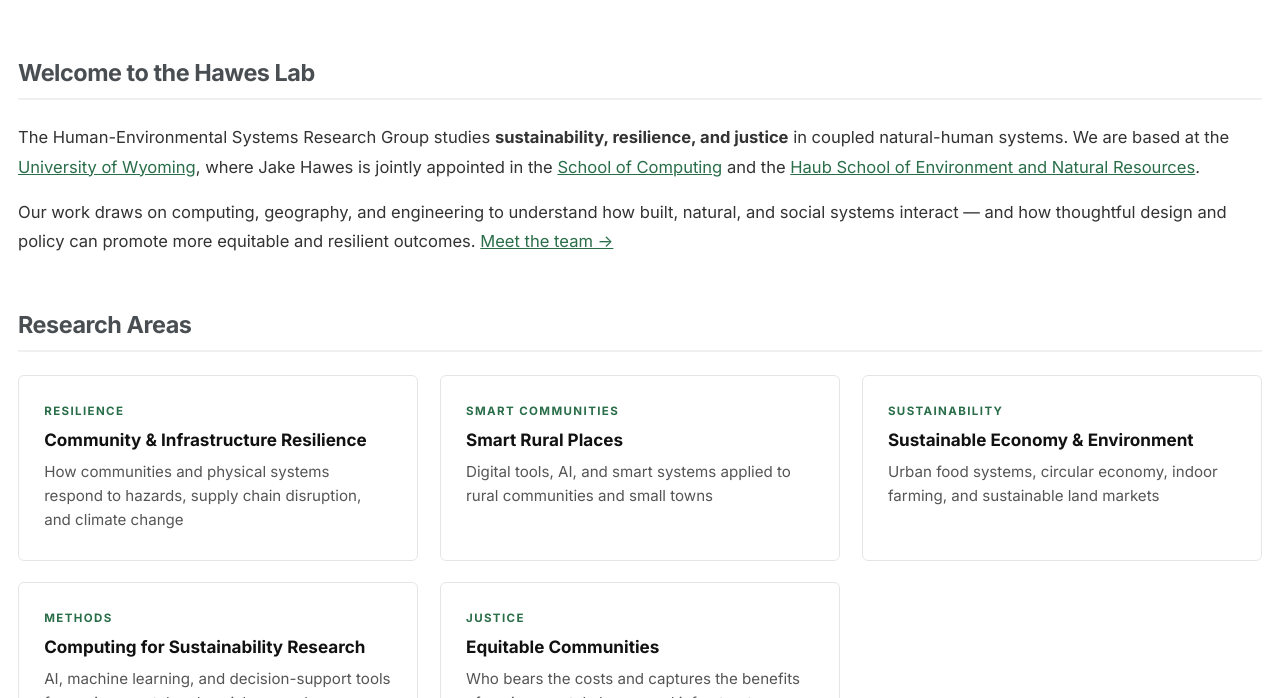
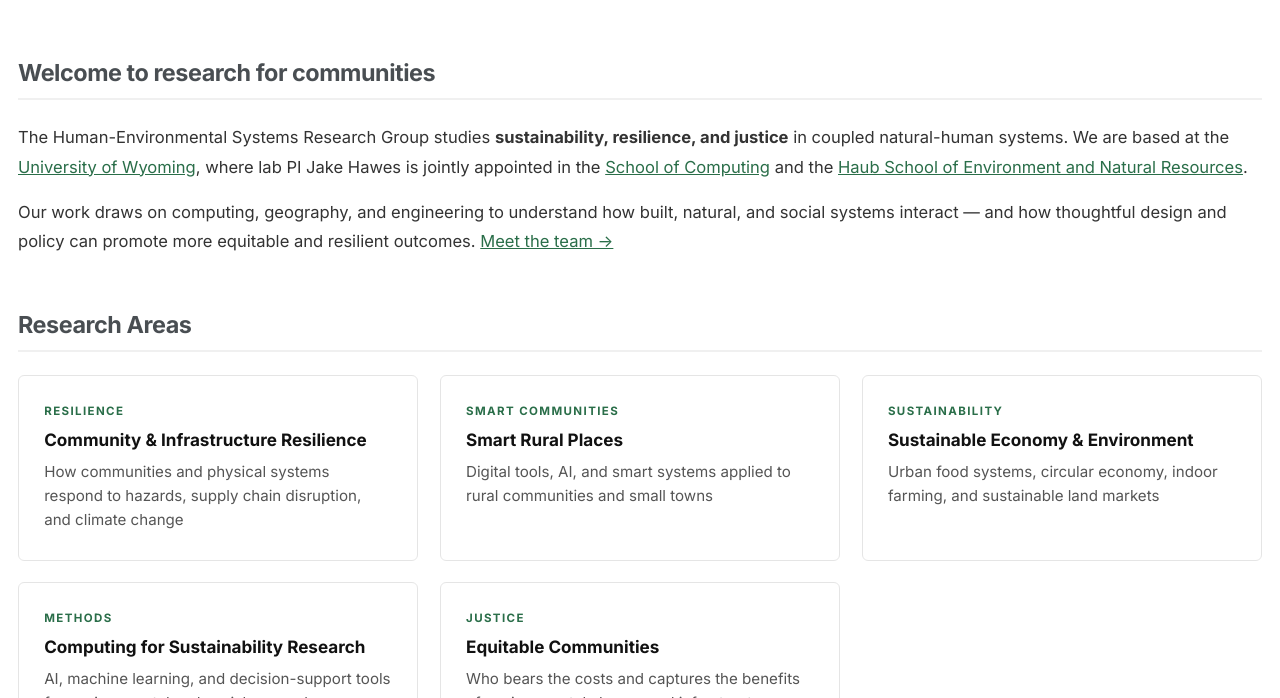
Before and after one commit to jkhawes/jkhawes.github.io, a Jekyll site: the page built from _pages/about.md, in a window 1280 px wide and 900 px high, scrolled down 702 px, cut to the strip 202-900 px from the top of the window. Built offline with Jekyll 4.4.1, drawn with Linux system fonts in a browser that asks for light colours.

```diff
--- a/_config.yml
+++ b/_config.yml
@@ -145,9 +145,9 @@ social:
 
 # Analytics
 analytics:
-  provider               :  "false" # false (default), "google", "google-universal", "google-analytics-4", "custom"
+  provider               : "google-analytics-4"
   google:
-    tracking_id          :
+    tracking_id          : "G-GR6ZDPMM7Q"
 
 
 # Reading Files
--- a/_pages/about.md
+++ b/_pages/about.md
@@ -180,8 +180,8 @@ a.hes-research-card:hover .hes-research-card__title { color: #2a6e49; }
 
 <!-- About -->
 <div class="hes-section">
-<h2>Welcome to the Hawes Lab</h2>
-<p>The Human-Environmental Systems Research Group studies <strong>sustainability, resilience, and justice</strong> in coupled natural-human systems. We are based at the <a href="https://www.uwyo.edu">University of Wyoming</a>, where Jake Hawes is jointly appointed in the <a href="https://www.uwyo.edu/cosc/">School of Computing</a> and the <a href="https://www.uwyo.edu/haub/">Haub School of Environment and Natural Resources</a>.</p>
+<h2>Welcome to research for communities</h2>
+<p>The Human-Environmental Systems Research Group studies <strong>sustainability, resilience, and justice</strong> in coupled natural-human systems. We are based at the <a href="https://www.uwyo.edu">University of Wyoming</a>, where lab PI Jake Hawes is jointly appointed in the <a href="https://www.uwyo.edu/cosc/">School of Computing</a> and the <a href="https://www.uwyo.edu/haub/">Haub School of Environment and Natural Resources</a>.</p>
 <p>Our work draws on computing, geography, and engineering to understand how built, natural, and social systems interact &mdash; and how thoughtful design and policy can promote more equitable and resilient outcomes. <a href="/lab-members/">Meet the team &rarr;</a></p>
 </div>
 
```
